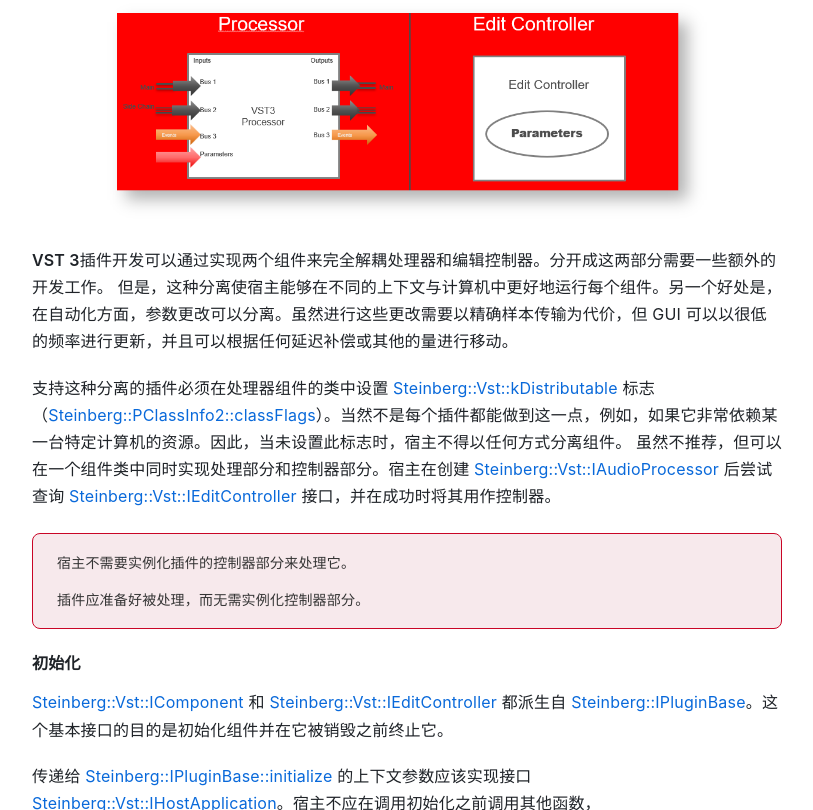
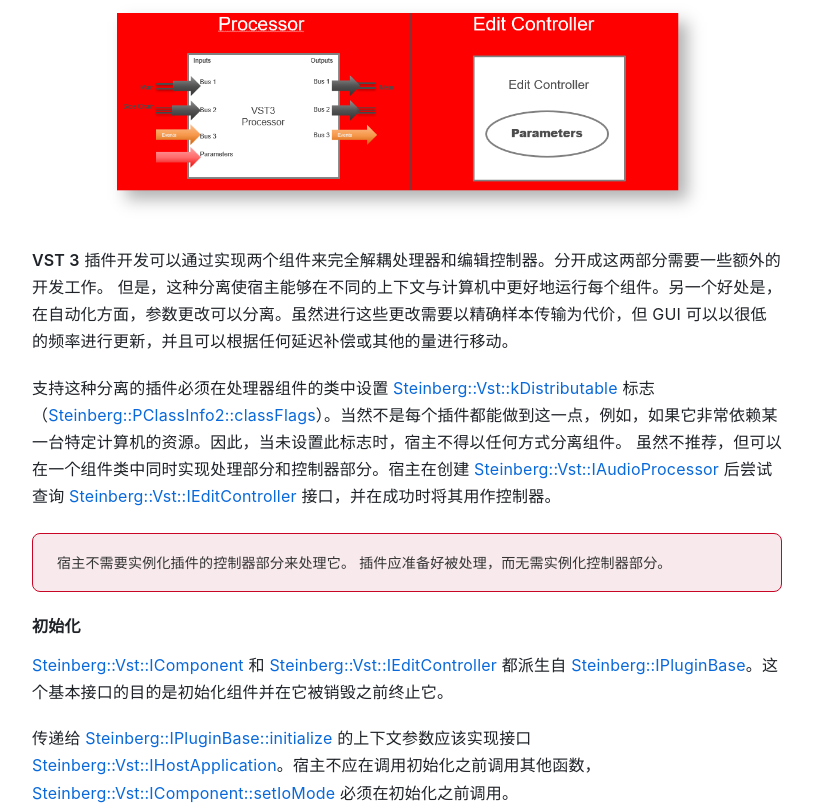
Before and after one commit to SamNofee/vst-cn-doc, a website: page docs/technical_documentation.html in a window 1280 px wide. Shown: the part 1302-2112 px from the top of the page, without its empty margins (233-1046 px from the left). Drawn offline with nearby package versions, Linux system fonts and the light colour scheme.

Commit message:
Optimize code

```diff
--- a/docs/technical_documentation.html
+++ b/docs/technical_documentation.html
@@ -113,11 +113,11 @@
     <br />
     <h1 id="技术文档">技术文档</h1>
 <blockquote>
-<p>版本更新历史不在翻译范围内：[版本更新历史链接](<a href="https://developer.steinberg.help/display/VST/Change+History">Change History - VST - Steinberg Developer Help</a>)</p>
+<p>版本更新历史不在翻译范围内：<a href="https://developer.steinberg.help/display/VST/Change+History">版本更新历史链接</a></p>
 </blockquote>
 <h2 id="api文档">API文档</h2>
 <p><strong>VST 3 API</strong> 是为实时音频处理组件设计的接口集。例如音频效果或音频乐器。
-<strong>VST 3</strong> 基于一种称为 <a href="https://developer.steinberg.help/display/VST/VST+Module+Architecture">VST 模块架构</a> (<strong>VST-MA</strong>) 的技术。请参考<a href="https://developer.steinberg.help/display/VST/VST+Module+Architecture">VST-MA 文档</a>了解更多关于插件系统常规工作的细节信息。
+<strong>VST 3</strong> 基于一种称为 <a href="https://developer.steinberg.help/display/VST/VST+Module+Architecture">VST 模块架构</a> (<strong>VST-MA</strong>) 的技术。请参考 <a href="https://developer.steinberg.help/display/VST/VST+Module+Architecture">VST-MA 文档</a>了解更多关于插件系统常规工作的细节信息。
 API 文档文件 <strong>VST 3</strong> 位于文件夹 <code>pluginterfaces/vst</code>。</p>
 <h3 id="基础概念">基础概念</h3>
 <p>一个 <strong>VST 3</strong> 音效或乐器基本上由两部分组成：处理部分和编辑控制器部分。
@@ -128,13 +128,13 @@
 </ul>
 <p><img src="Image/basic_structure.jpg" alt="基本结构"></p>
 <p><img src="Image/processorcontroller.png" alt="processorcontroller"></p>
-<p><strong>VST 3</strong>插件开发可以通过实现两个组件来完全解耦处理器和编辑控制器。分开成这两部分需要一些额外的开发工作。
+<p><strong>VST 3</strong> 插件开发可以通过实现两个组件来完全解耦处理器和编辑控制器。分开成这两部分需要一些额外的开发工作。
 但是，这种分离使宿主能够在不同的上下文与计算机中更好地运行每个组件。另一个好处是，在自动化方面，参数更改可以分离。虽然进行这些更改需要以精确样本传输为代价，但 GUI 可以以很低的频率进行更新，并且可以根据任何延迟补偿或其他的量进行移动。</p>
 <p>支持这种分离的插件必须在处理器组件的类中设置 <a href="https://steinbergmedia.github.io/vst3_doc/vstinterfaces/namespaceSteinberg_1_1Vst.html#a626a070dcd2e025250f41b9c3f9817cda3185111648c1599241528f1a7f523396">Steinberg::Vst::kDistributable</a> 标志（<a href="https://steinbergmedia.github.io/vst3_doc/base/structSteinberg_1_1PClassInfo2.html#ab5ab9135185421caad5ad8ae1d758409">Steinberg::PClassInfo2::classFlags</a>）。当然不是每个插件都能做到这一点，例如，如果它非常依赖某一台特定计算机的资源。因此，当未设置此标志时，宿主不得以任何方式分离组件。
 虽然不推荐，但可以在一个组件类中同时实现处理部分和控制器部分。宿主在创建 <a href="https://steinbergmedia.github.io/vst3_doc/vstinterfaces/classSteinberg_1_1Vst_1_1IAudioProcessor.html">Steinberg::Vst::IAudioProcessor</a> 后尝试查询 <a href="https://steinbergmedia.github.io/vst3_doc/vstinterfaces/classSteinberg_1_1Vst_1_1IEditController.html">Steinberg::Vst::IEditController</a> 接口，并在成功时将其用作控制器。</p>
 <blockquote>
-<p>宿主不需要实例化插件的控制器部分来处理它。</p>
-<p>插件应准备好被处理，而无需实例化控制器部分。</p>
+<p>宿主不需要实例化插件的控制器部分来处理它。
+插件应准备好被处理，而无需实例化控制器部分。</p>
 </blockquote>
 <h4 id="初始化">初始化</h4>
 <p><a href="https://steinbergmedia.github.io/vst3_doc/vstinterfaces/classSteinberg_1_1Vst_1_1IComponent.html">Steinberg::Vst::IComponent</a> 和 <a href="https://steinbergmedia.github.io/vst3_doc/vstinterfaces/classSteinberg_1_1Vst_1_1IEditController.html">Steinberg::Vst::IEditController</a> 都派生自 <a href="https://steinbergmedia.github.io/vst3_doc/base/classSteinberg_1_1IPluginBase.html">Steinberg::IPluginBase</a>。这个基本接口的目的是初始化组件并在它被销毁之前终止它。</p>
--- a/package.json
+++ b/package.json
@@ -42,6 +42,6 @@
     ]
   },
   "simple-git-hooks": {
-    "pre-push": "npm run lint && npm run test && npm run build"
+    "pre-commit": "npm run lint && npm run test && npm run build"
   }
 }
```
